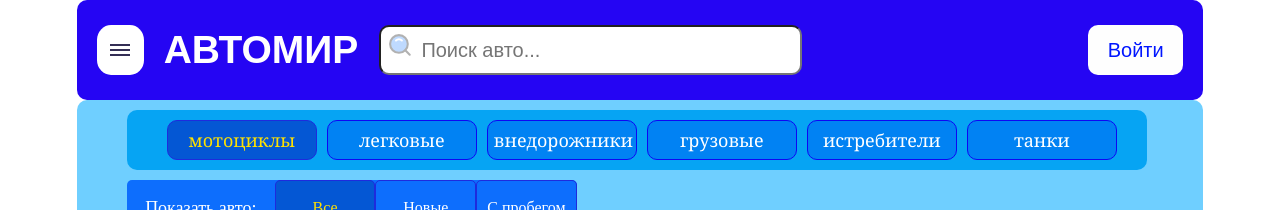
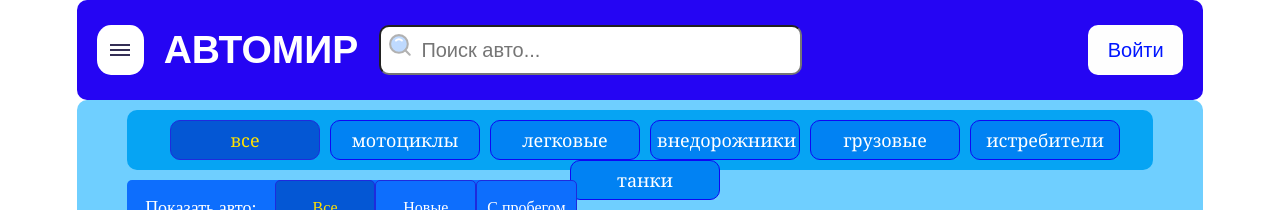
Before and after one commit to Djamal54321/Cars, a React (Create React App) app: page / in a window 1280 px wide. Shown: the top 210 px of the page. Built offline with nearby package versions, Linux system fonts and the light colour scheme; no server answers.

Commit message:
не получилось отфильтровать по категориям

```diff
--- a/src/App.js
+++ b/src/App.js
@@ -7,19 +7,29 @@ import Header from './pages/header&sidebar/Header';
 import Configuration from './pages/configuration/Configuration';
 import CarsMain from './pages/CarsMain/CarsMain';
 
-export const SearchContext = React.createContext();
+export const ObjContext = React.createContext();
 
 function App() {
   const [items, setItems] = React.useState([]); //хранит данные машин
   const [searchValue, setSearchValue] = React.useState(''); //хранит значения поиска
   const [categoryCarID, setCategoryCarID] = React.useState(0);
-
-  const search = searchValue ? `&search =${searchValue}` : '';
+  const [categoryID, setCategoryID] = React.useState(0);
+  const [marka, setMarka] = React.useState(false);
+  const [korobka, setKorobka] = React.useState(false);
+  const [dvigatel, setDvigatel] = React.useState(false);
+  const [volume, setVolume] = React.useState(false);
+  const [hozyaeva, setHozyaeva] = React.useState(false);
+  const [stateCar, setStateCar] = React.useState(false);
+  const [priceFrom, setPriceFrom] = React.useState('');
+  const [priceFor, setPriceFor] = React.useState('');
 
   React.useEffect(() => {
+    const category = categoryCarID > 0 ? categoryCarID : ''; //не работает! ХЗ почему..
+
     axios
-      // .get(`https://6417d9f8cc5fd8ffb1780f3e.mockapi.io/cars/items?search=` + searchValue)
-      .get(`https://6417d9f8cc5fd8ffb1780f3e.mockapi.io/cars/items?search=` + searchValue)
+      .get(
+        `https://6417d9f8cc5fd8ffb1780f3e.mockapi.io/cars/items?search=${searchValue}&category=${category}`,
+      )
       .then((res) => {
         setItems(res.data);
       });
@@ -27,12 +37,35 @@ function App() {
 
   return (
     <div className="App">
-      <SearchContext.Provider
-        value={{ searchValue, setSearchValue, categoryCarID, setCategoryCarID }}>
+      <ObjContext.Provider
+        value={{
+          searchValue,
+          setSearchValue,
+          categoryCarID,
+          setCategoryCarID,
+          categoryID,
+          setCategoryID,
+          marka,
+          setMarka,
+          korobka,
+          setKorobka,
+          dvigatel,
+          setDvigatel,
+          volume,
+          setVolume,
+          hozyaeva,
+          setHozyaeva,
+          stateCar,
+          setStateCar,
+          priceFrom,
+          setPriceFrom,
+          priceFor,
+          setPriceFor,
+        }}>
         <Header />
         <Configuration />
         <CarsMain items={items} />
-      </SearchContext.Provider>
+      </ObjContext.Provider>
     </div>
   );
 }
--- a/src/pages/configuration/CategoryCar/CategoryCar.jsx
+++ b/src/pages/configuration/CategoryCar/CategoryCar.jsx
@@ -2,7 +2,15 @@ import React from 'react';
 import './categoryCar.scss';
 
 function CategoryCar({ value, onClickCategoryCarID }) {
-  const categories = ['мотоциклы', 'легковые', 'внедорожники', 'грузовые', 'истребители', 'танки'];
+  const categories = [
+    'все',
+    'мотоциклы',
+    'легковые',
+    'внедорожники',
+    'грузовые',
+    'истребители',
+    'танки',
+  ];
 
   return (
     <div className="categoryCar">
--- a/src/pages/configuration/Configuration.jsx
+++ b/src/pages/configuration/Configuration.jsx
@@ -1,5 +1,5 @@
 import React from 'react';
-import { SearchContext } from '../../App';
+import { ObjContext } from '../../App';
 
 import './configuration.scss';
 
@@ -14,16 +14,30 @@ import StateCar from './StateCar/StateCar';
 import Price from './Price/Price';
 
 function Configuration() {
-  const { categoryCarID, setCategoryCarID } = React.useContext(SearchContext);
-  const [categoryID, setCategoryID] = React.useState(0);
-  const [marka, setMarka] = React.useState(false);
-  const [korobka, setKorobka] = React.useState(false);
-  const [dvigatel, setDvigatel] = React.useState(false);
-  const [volume, setVolume] = React.useState(false);
-  const [hozyaeva, setHozyaeva] = React.useState(false);
-  const [stateCar, setStateCar] = React.useState(false);
-  const [priceFrom, setPriceFrom] = React.useState('');
-  const [priceFor, setPriceFor] = React.useState('');
+  const {
+    searchValue,
+    setSearchValue,
+    categoryCarID,
+    setCategoryCarID,
+    categoryID,
+    setCategoryID,
+    marka,
+    setMarka,
+    korobka,
+    setKorobka,
+    dvigatel,
+    setDvigatel,
+    volume,
+    setVolume,
+    hozyaeva,
+    setHozyaeva,
+    stateCar,
+    setStateCar,
+    priceFrom,
+    setPriceFrom,
+    priceFor,
+    setPriceFor,
+  } = React.useContext(ObjContext);
 
   return (
     <div className="filter">
--- a/src/pages/header&sidebar/Search/Search.jsx
+++ b/src/pages/header&sidebar/Search/Search.jsx
@@ -1,8 +1,8 @@
 import React from 'react';
-import { SearchContext } from '../../../App';
+import { ObjContext } from '../../../App';
 
 function Search() {
-  const { searchValue, setSearchValue } = React.useContext(SearchContext);
+  const { searchValue, setSearchValue } = React.useContext(ObjContext);
 
   return (
     <span className="searchClass">
```
